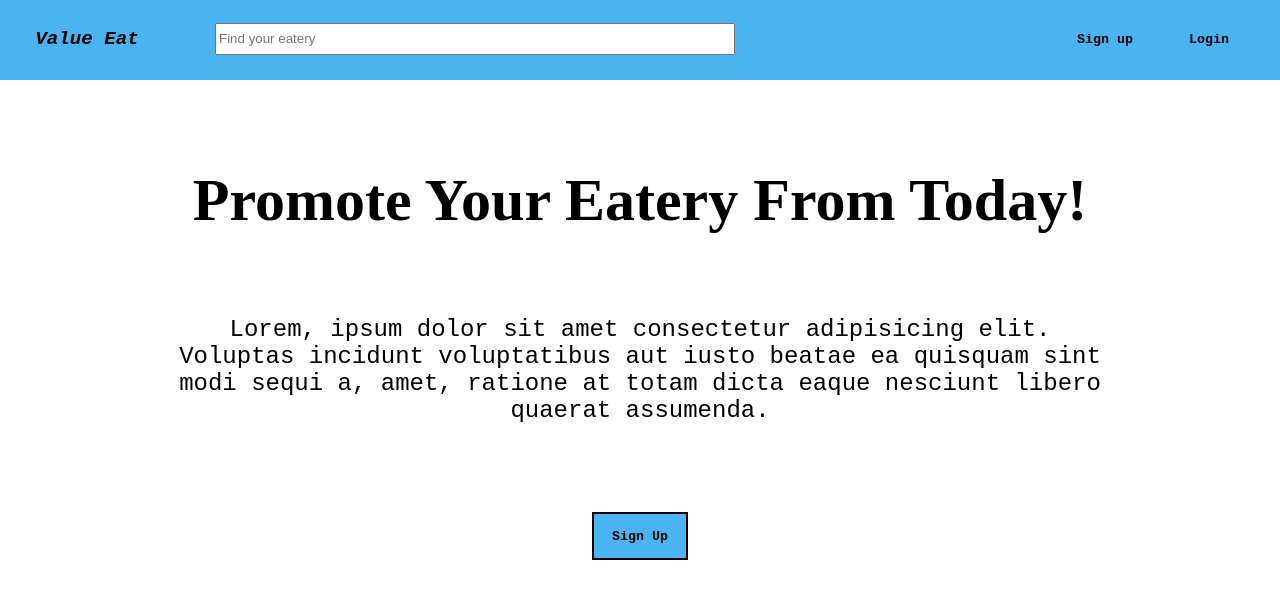
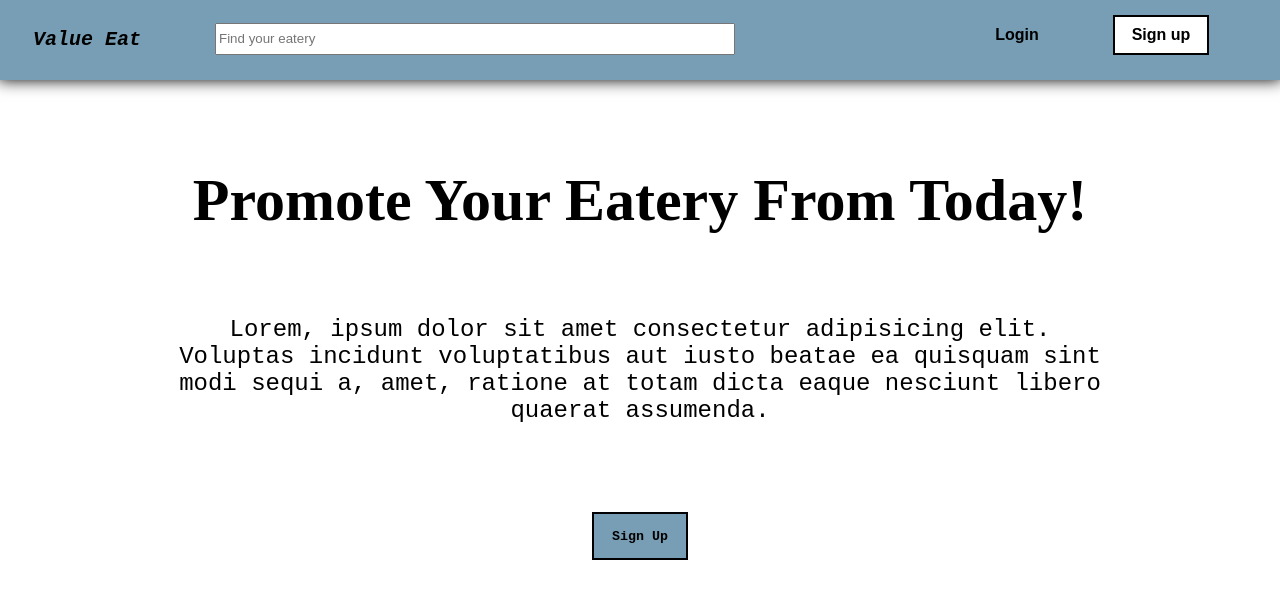
Before and after one commit to JoeZhao527/capstoneproject-comp3900-h13a-pass, a Flask app: page / in a window 1280 px wide. Shown: the top 599 px of the page. Run offline with Flask 2, Linux system fonts and the light colour scheme.

Commit message:
update home page

```diff
--- a/frontend/static/styles/eatery_home.css
+++ b/frontend/static/styles/eatery_home.css
@@ -1,32 +1,41 @@
 :root {
-    --primary-color: rgb(75, 179, 240);
+    --primary-color: rgb(119, 158, 180);
     --btn-color: white;
     --btn-hover-color: lightskyblue;
 }
 
 /* nav bar */
 #nav-bar {
-    background-color:rgb(75, 179, 240);
+    background-color:var(--primary-color);
     padding: 25px;
     margin: -10px;
+    box-shadow: 0 0 15px 0 black;
 }
-#body {
-    background-color: cyan;
-}
+
 #nav-bar button:hover{
     cursor: pointer;
-    color: var(--btn-hover-color);
+    color: black;
+    transition: 0.2s;
+    box-shadow: 3px 3px 3px 3px black;
 }
 .nav-btn {
     border: none;
-    font-family: 'Courier New', Courier, monospace;
-    font-weight: bolder;
+    font-weight: 600;
+    font-size: 16px;
+    color: black;
     background-color: var(--primary-color);
     width: 6rem;
-    height: 3rem;
-    margin-left: 0.5rem;
+    height: 2.5rem;
+    margin-right: 3rem;
     margin-top: -0.5rem;
     float: right;
+}
+
+.sign-up {
+    font-weight: 600;
+    color: black;
+    background-color: white;
+    border: 2px black solid;
 }
 
 #search {
@@ -38,13 +47,18 @@
     border: none;
     font-family: 'Courier New', Courier, monospace;
     font-weight: bolder;
-    font-size: larger;
+    font-size: 20px;
     font-style: italic;
     background-color: var(--primary-color);
     width: 8rem;
     height: 2rem;
     margin-right: 4rem;
     float: left;
+}
+
+.home:hover {
+    background-color: white;
+    transition: 0.4s;
 }
 
 /* main */
--- a/frontend/templates/eatery_home.html
+++ b/frontend/templates/eatery_home.html
@@ -10,8 +10,8 @@
     <nav id="nav-bar">
         <button class="home">Value Eat</button>
         <input type="text" placeholder = "Find your eatery" id="search">
+        <button class="sign-up nav-btn">Sign up</button>
         <button class="login nav-btn">Login</button>
-        <button class="sign-up nav-btn">Sign up</button>
         <button class="profile nav-btn">Profile</button>
         <button class="logout nav-btn">Logout</button>
     </nav>
```
Also changed, not shown: frontend/static/styles/eatery_register.css (+4 -3 lines), backend/valueEats.db.
